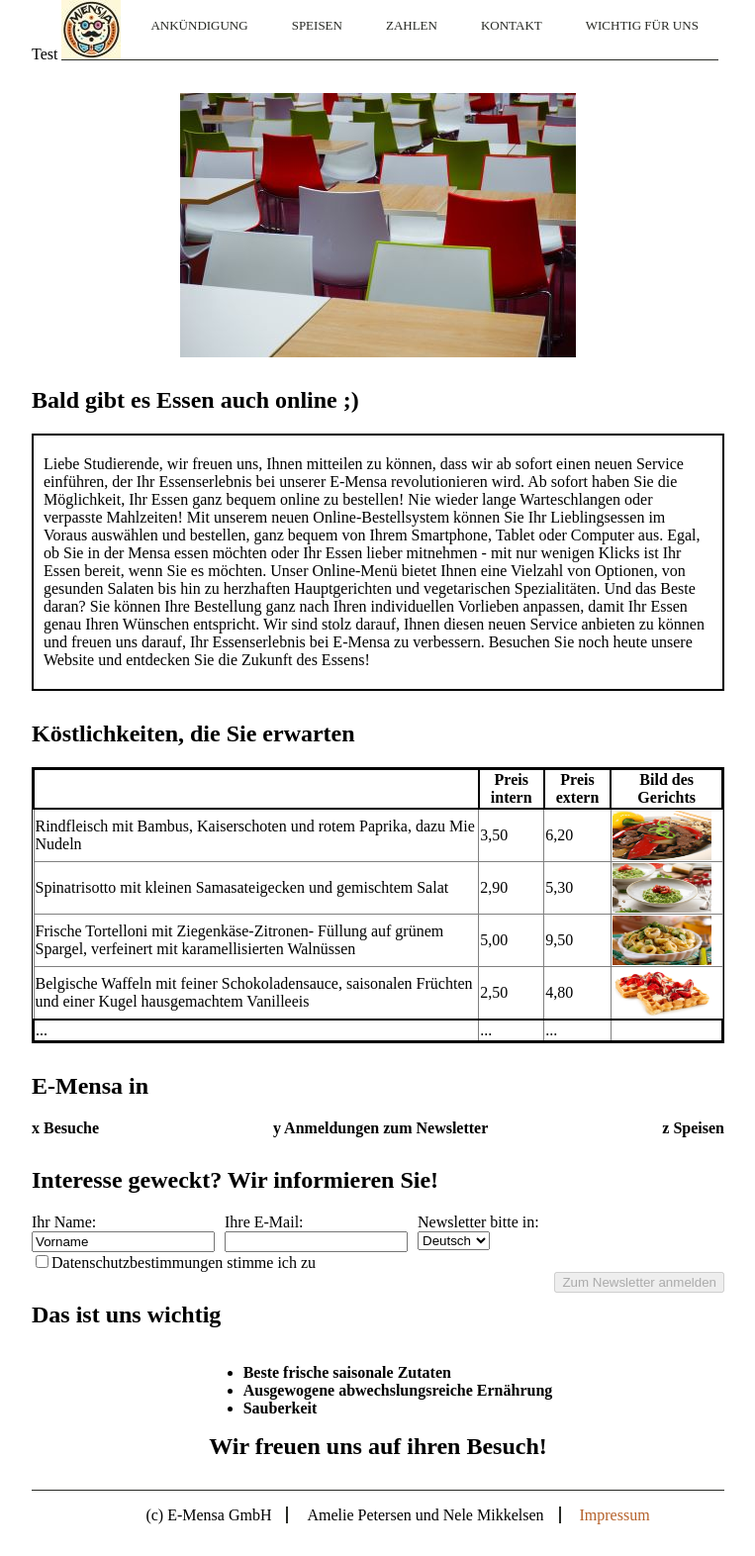
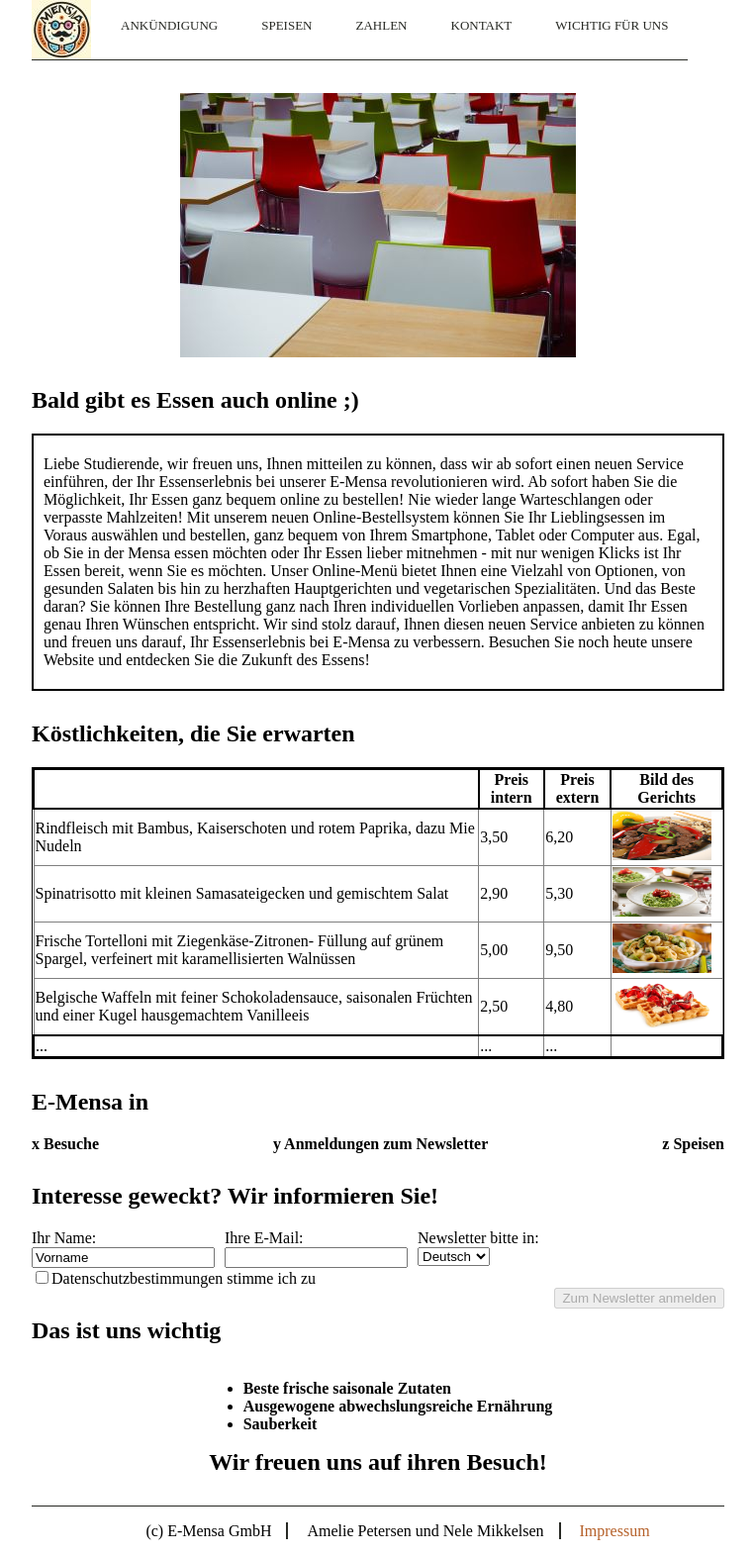
Before and after one commit to nelemi/DBWT, a PHP site: page / in a window 1280 px wide. Shown: the whole page at 99% size, without its empty margins (258-1021 px from the left). Before the commit the page ends 1540 px from the top, so only its background shows below. Run offline with PHP 8.4, Linux system fonts and the light colour scheme.

Commit message:
geändert

```diff
--- a/werbeseite/index.php
+++ b/werbeseite/index.php
@@ -1,4 +1,4 @@
-<?php echo "Test";
+<?php
 include 'gerichte_array.php'
 ?>
 
```
